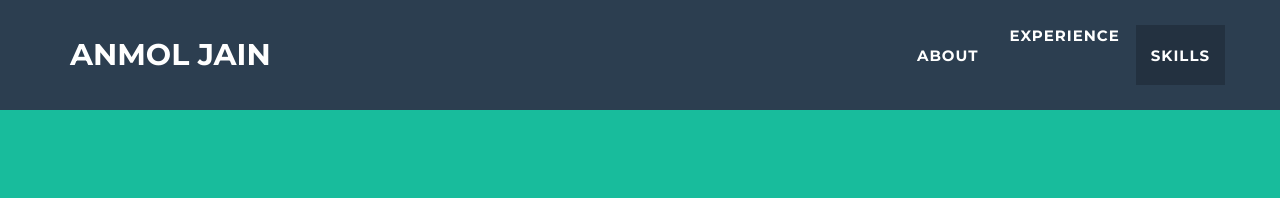
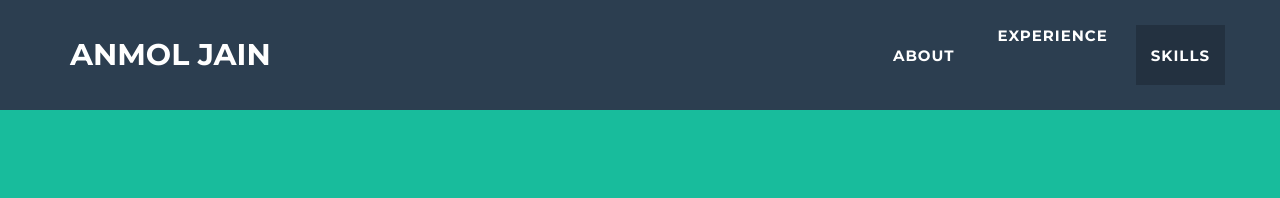
Before and after one commit to anmolaj/anmolaj.github.io, a Jekyll site: the page built from index.html, in a window 1280 px wide. Shown: the top 198 px of the page. Built offline with Jekyll 4.4.1, drawn with Linux system fonts in a browser that asks for light colours.

Commit message:
hover experience

```diff
--- a/_includes/css/main.css
+++ b/_includes/css/main.css
@@ -507,7 +507,7 @@ footer .footer-below {
 
 /* Dropdown Button */
 .dropbtn {
-    padding: 14px 16px;
+    padding: 14px 28px;
     color: white;
     border: none;
     cursor: pointer;
```
